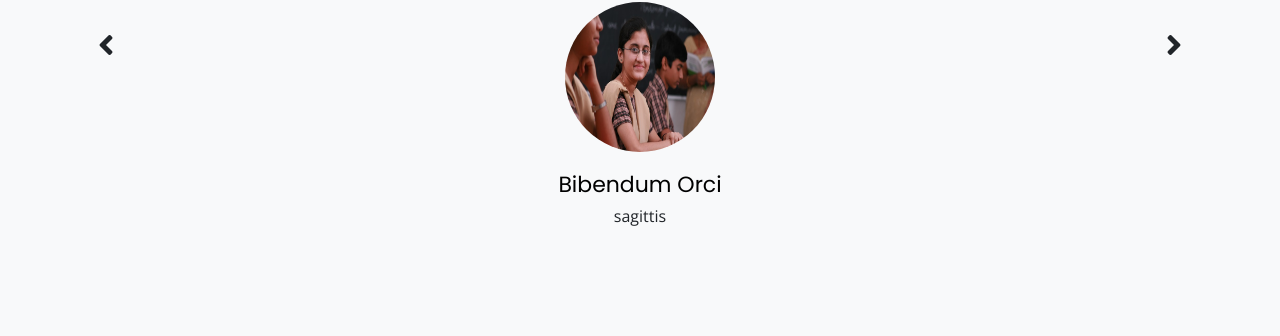
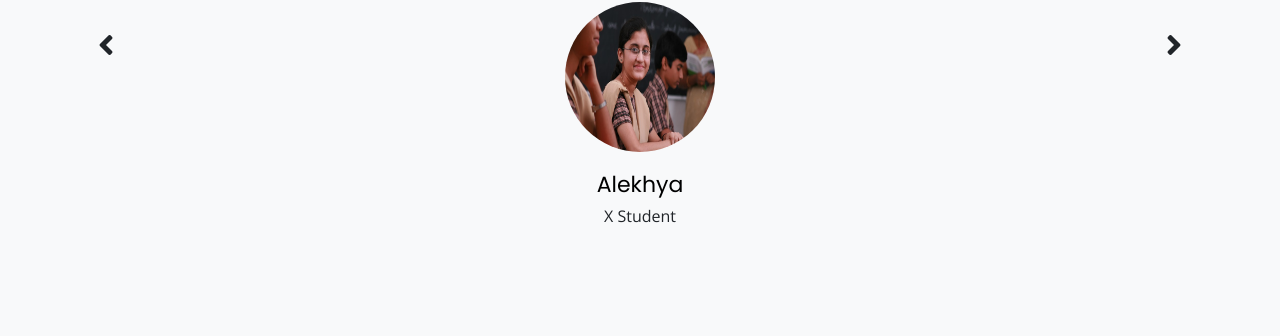
Before and after one commit to krei-school/krei-school.github.io, a Jekyll site: the page built from index.md, in a window 1280 px wide and 900 px high, scrolled down 1636 px. Shown: the part 91-427 px from the top of the window. Built offline with Jekyll 4.4.1, drawn with Linux system fonts in a browser that asks for light colours; some of the changed lines change nothing that is shown.

Commit message:
Updated Index

```diff
--- a/index.md
+++ b/index.md
@@ -30,19 +30,19 @@
     - text: "My school is truly a magnificent learning institution that stands head
         & shoulders \nabove the rest. It makes learning fun, and produces students
         of the highest quality. \n"
-      person: Bibendum Orci
+      person: Alekhya
+      position: X Student
+      image: testimony_person.jpg
+    - text: "My school is truly a magnificent learning institution that stands head
+        & shoulders \nabove the rest. It makes learning fun, and produces students
+        of the highest quality. "
+      person: Nikhita
       position: sagittis
       image: testimony_person.jpg
-    - text: |-
-        Quisque fringilla nisl non lacus elementum, eget bibendum orci ornare.
-        Ut in ligula quis lorem sagittis rhoncus.
-      person: Bibendum Orci
-      position: sagittis
-      image: testimony_person.jpg
-    - text: |-
-        Quisque fringilla nisl non lacus elementum, eget bibendum orci ornare.
-        Ut in ligula quis lorem sagittis rhoncus.
-      person: Bibendum Orci
+    - text: "My school is truly a magnificent learning institution that stands head
+        & shoulders \nabove the rest. It makes learning fun, and produces students
+        of the highest quality. "
+      person: Harsha
       position: sagittis
       image: testimony_person.jpg
     - text: |-
```
